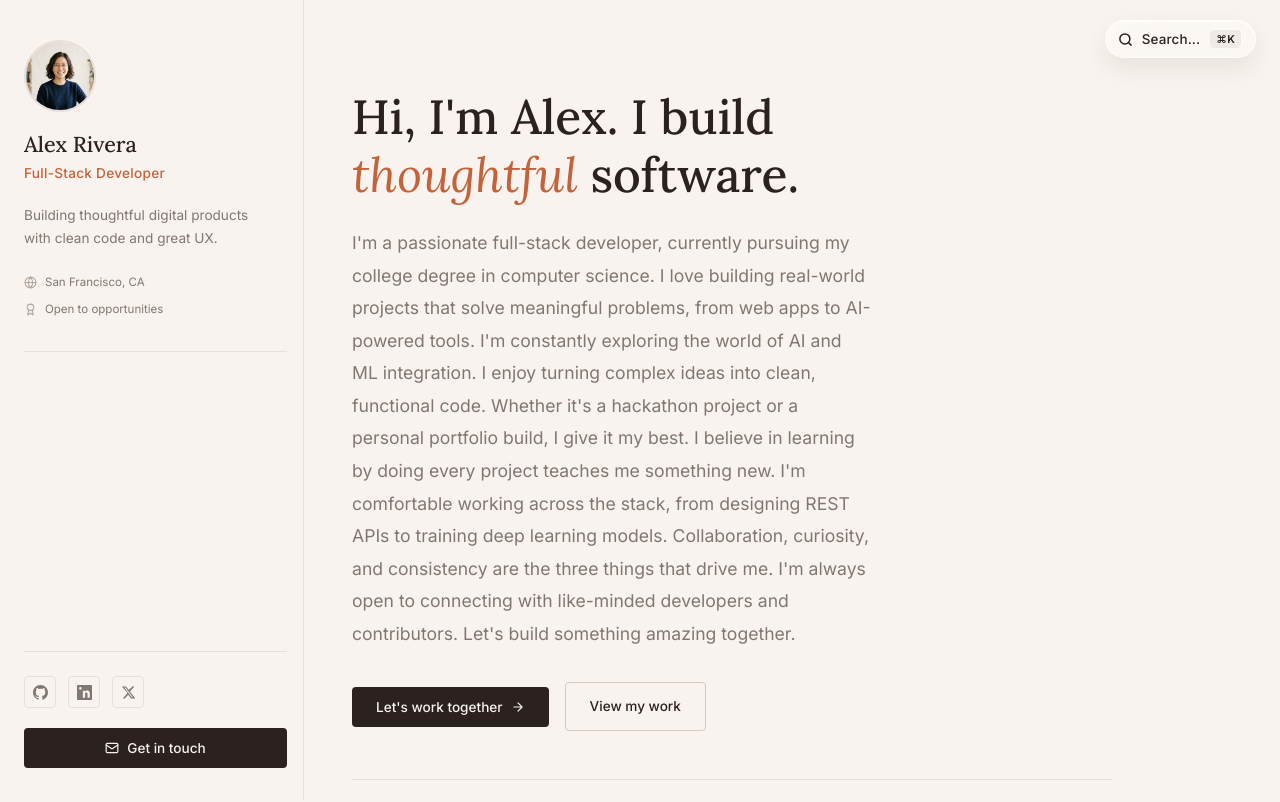
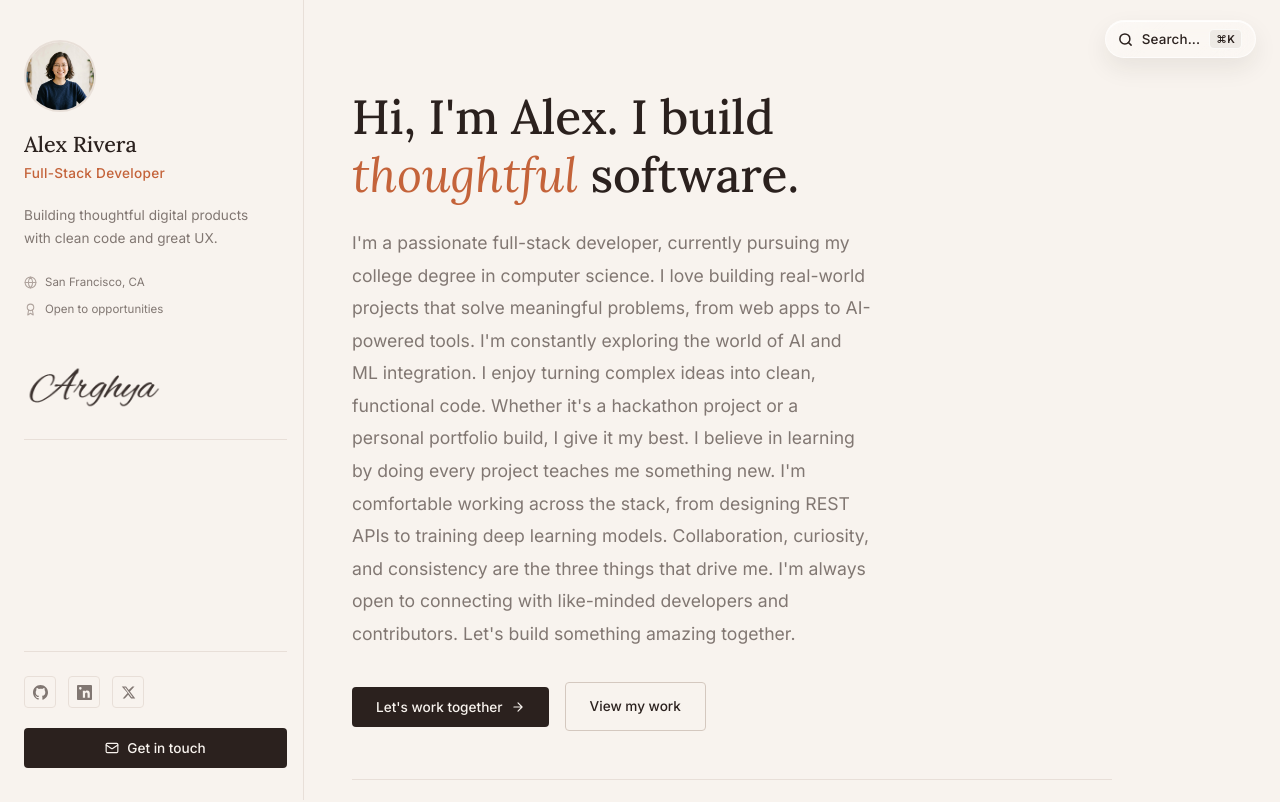
Before and after one commit to arghyabera007-hue/resume.me, a React (Vite) app: page / in a window 1280 px wide. Shown: the top 802 px of the page. Built offline with nearby package versions, Linux system fonts and the light colour scheme.

Commit message:
Extract transparent Arghya signature and add to sidebar under location and availability metadata

```diff
--- a/src/components/Sidebar.jsx
+++ b/src/components/Sidebar.jsx
@@ -91,6 +91,16 @@ export default function Sidebar({ isOpen, onClose }) {
         </span>
       </div>
 
+      {/* Signature */}
+      <div className="sidebar__signature-wrap" aria-label="Personal signature">
+        <img
+          src="/signature.png"
+          alt="Arghya signature"
+          className="sidebar__signature"
+          loading="lazy"
+        />
+      </div>
+
       <div className="sidebar__divider" />
 
       {/* Footer */}
--- a/src/index.css
+++ b/src/index.css
@@ -230,6 +230,30 @@ ol {
 .sidebar__meta-item svg {
   flex-shrink: 0;
   color: var(--clr-text-faint);
+}
+
+/* Sidebar signature */
+.sidebar__signature-wrap {
+  display: flex;
+  align-items: center;
+  margin-top: var(--sp-2);
+  margin-bottom: var(--sp-6);
+  padding: var(--sp-1) 0;
+}
+
+.sidebar__signature {
+  height: 48px;
+  width: auto;
+  max-width: 165px;
+  object-fit: contain;
+  opacity: 0.92;
+  user-select: none;
+  transition: transform var(--t-fast), opacity var(--t-fast);
+}
+
+.sidebar__signature:hover {
+  transform: scale(1.04) rotate(-1deg);
+  opacity: 1;
 }
 
 .sidebar__divider {
```
Also changed, not shown: public/signature-white.png (added), public/signature.png (added).
